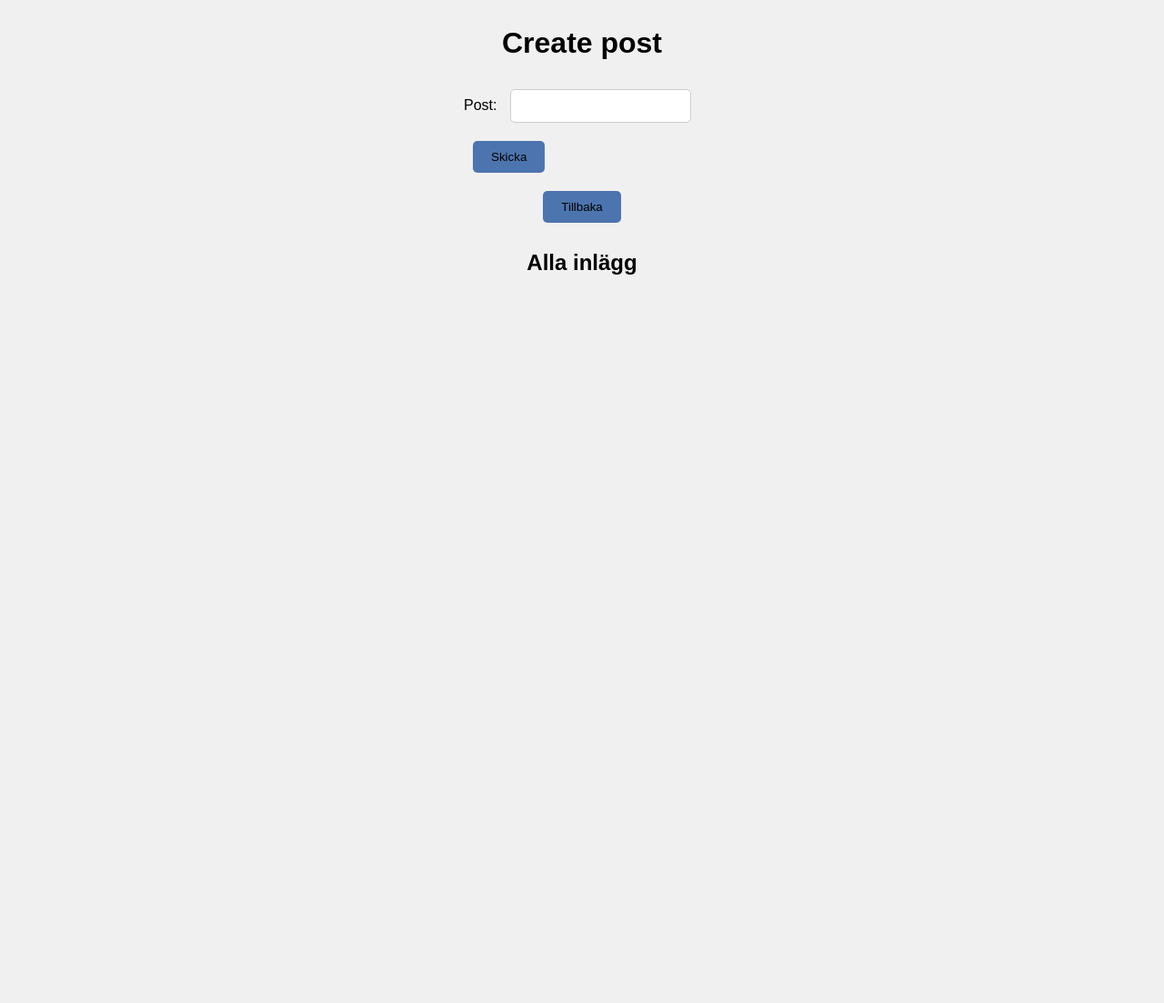
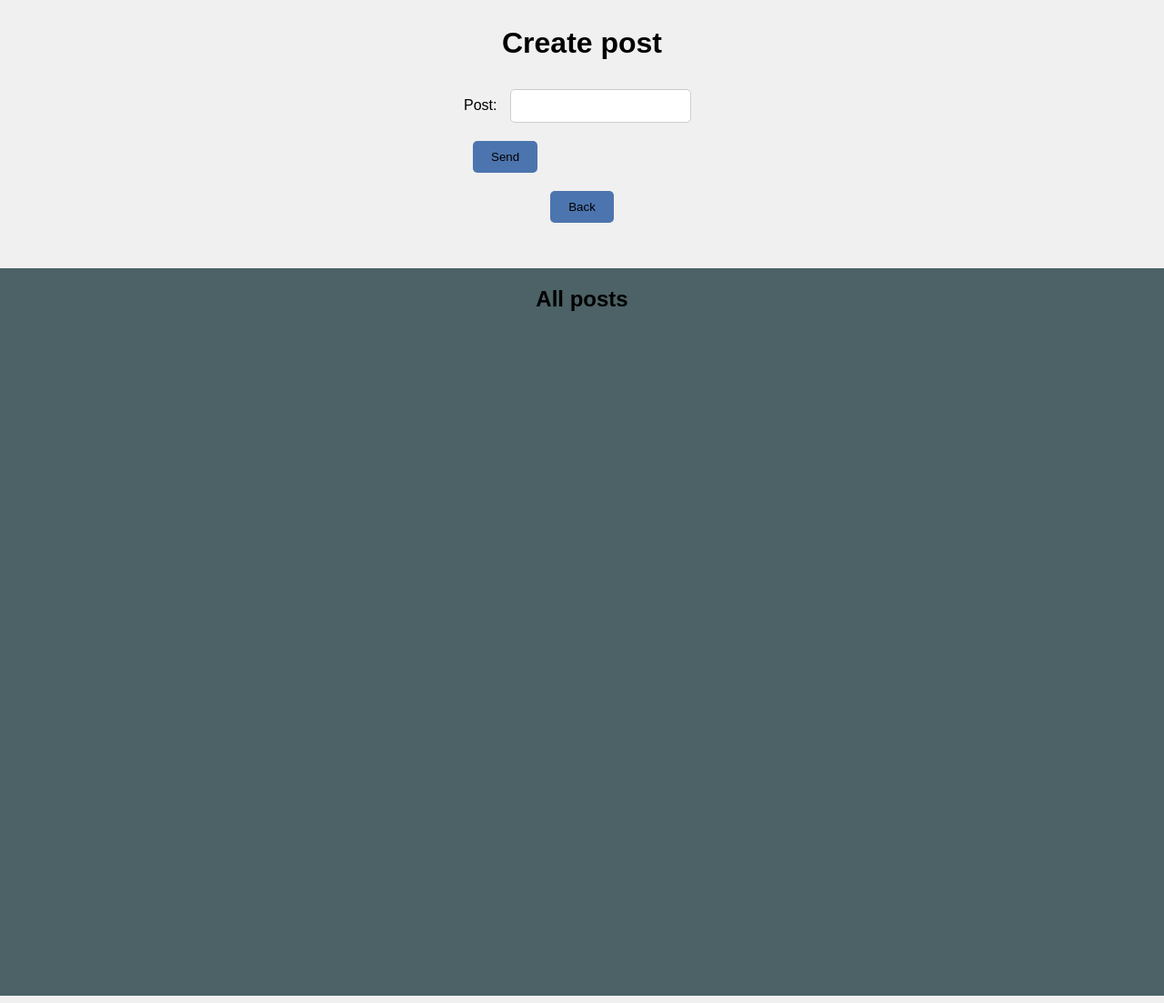
Before and after one commit to edu-polmar/Miniprojekt-forum-f-r-f-rskallar, a Flask app: page /posts in a window 1280 px wide. Shown: the whole page at 91% size. Before the commit the page ends 302 px from the top, so only its background shows below. Run offline with Flask 3, Linux system fonts and the light colour scheme; the visitor is signed in with stand-in values (Sample User, id 1); data that the repository does not hold is empty.

Commit message:
styling post site

```diff
--- a/static/posts.css
+++ b/static/posts.css
@@ -1,3 +1,14 @@
+main {
+  display: flex;
+  flex-direction: column;
+  align-items: center;
+  margin-top: 40px;
+  background-color: #4c6266;
+  width: 100vw;
+  min-height: 100vh;
+  overflow-y: auto;
+}
+
 time {
   font-size: 0.8em;
 }
--- a/static/style.css
+++ b/static/style.css
@@ -1,4 +1,5 @@
 body {
+  overflow-x: hidden;
   background-color: #f0f0f0;
   display: flex;
   justify-content: center;
--- a/templates/index.html
+++ b/templates/index.html
@@ -16,7 +16,7 @@
     </p>
     <ul>
       <button><a href="/profile">My Profile</a></button>
-      <button><a href="/posts">Create Post</a></button>
+      <button><a href="/posts">Create or see Post</a></button>
 
       <br />
       <button><a href="/logout">Log Out</a></button>
--- a/templates/posts.html
+++ b/templates/posts.html
@@ -16,16 +16,18 @@
     <h1>Create post</h1>
     <form method="post">
       Post: <input type="text" name="post" /><br />
-      <input type="submit" value="Skicka" />
+      <input type="submit" value="Send" />
     </form>
 
-    <button><a href="/">Tillbaka</a></button>
+    <button><a href="/">Back</a></button>
 
-    <h2>Alla inlägg</h2>
-    <ul>
-      {% for post in posts %}
-      <li><strong>{{ post[0] }}</strong> : {{ post[1] }} <br/> <time>({{ post[2] }})</time></li>
-      {% endfor %}
-    </ul>
+    <main>
+      <h2>All posts</h2>
+      <ul>
+        {% for post in posts %}
+        <li><strong>{{ post[0] }}</strong> : {{ post[1] }} <br/> <time>({{ post[2] }})</time></li>
+        {% endfor %}
+      </ul>
+    </main>
   </body>
 </html>
```
